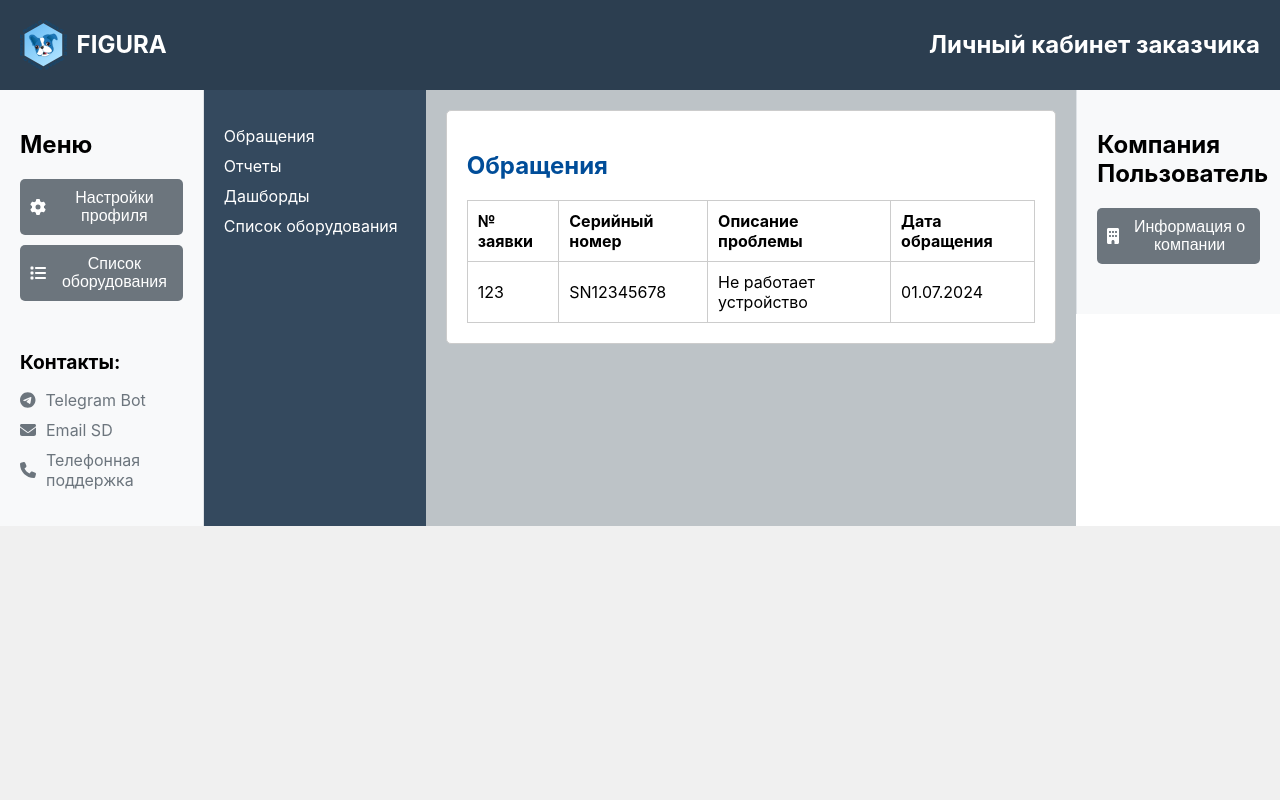
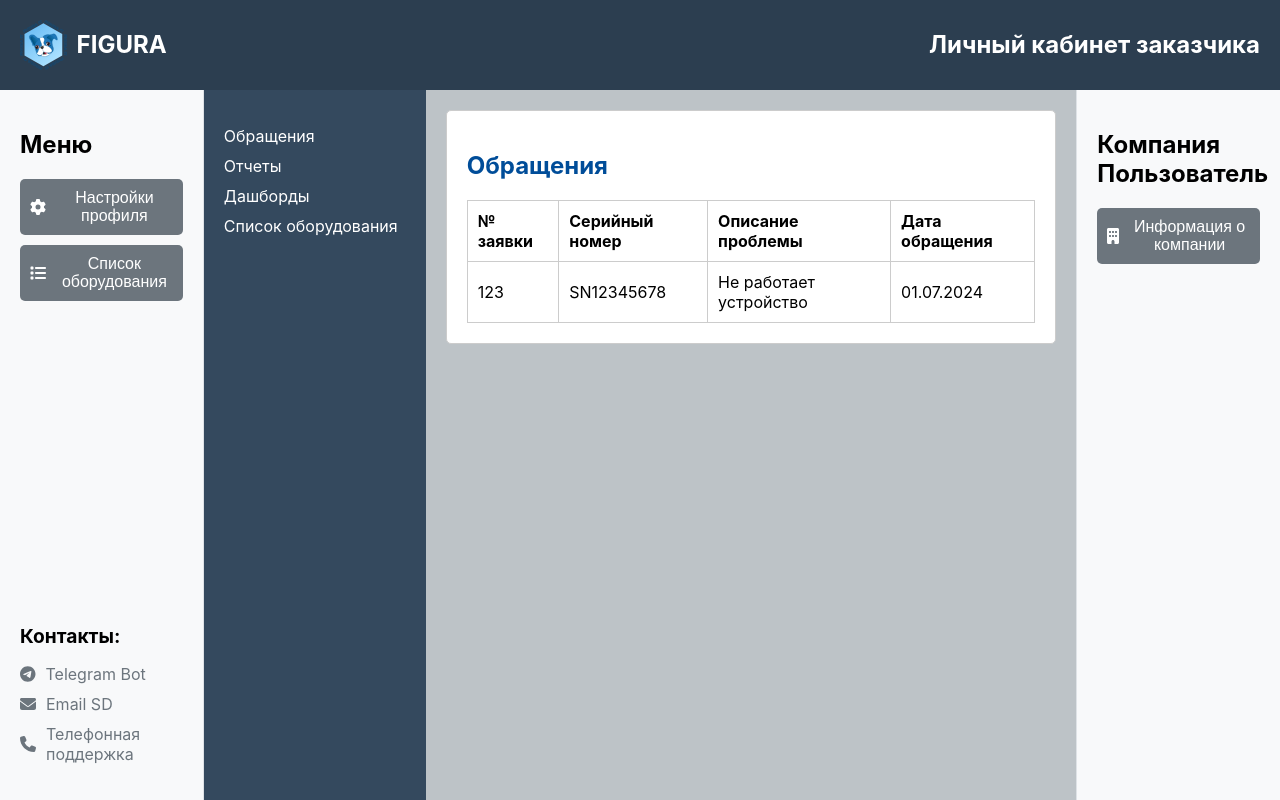
Before and after one commit to Nosovitsi/Figura, a React (Create React App) app: page / in a window 1280 px wide. Built offline with nearby package versions, Linux system fonts and the light colour scheme.

Commit message:
height adapt fix

```diff
--- a/src/styles/Layout.css
+++ b/src/styles/Layout.css
@@ -1,14 +1,13 @@
 .layout {
     display: flex;
     flex-direction: column;
-    height: 100%;
-    overflow: hidden;
+    height: 100vh; /* Высота на 100% окна браузера */
 }
 
 .content {
     display: flex;
     flex-grow: 1;
-    overflow: auto;
+    height: calc(100vh - 60px); /* Высота контента минус высота header */
 }
 
 .main-content {
@@ -24,11 +23,13 @@
     .content {
         flex-direction: column;
         overflow-y: auto;
+        height: auto;
     }
 
     .main-content {
         order: 2;
         padding: 10px;
+        height: auto;
     }
 
     .left-column, .right-column {
```
Also changed, not shown: src/App.css (line endings or trailing spaces), src/styles/LeftColumn.css (line endings or trailing spaces), src/styles/RightColumn.css (line endings or trailing spaces).
